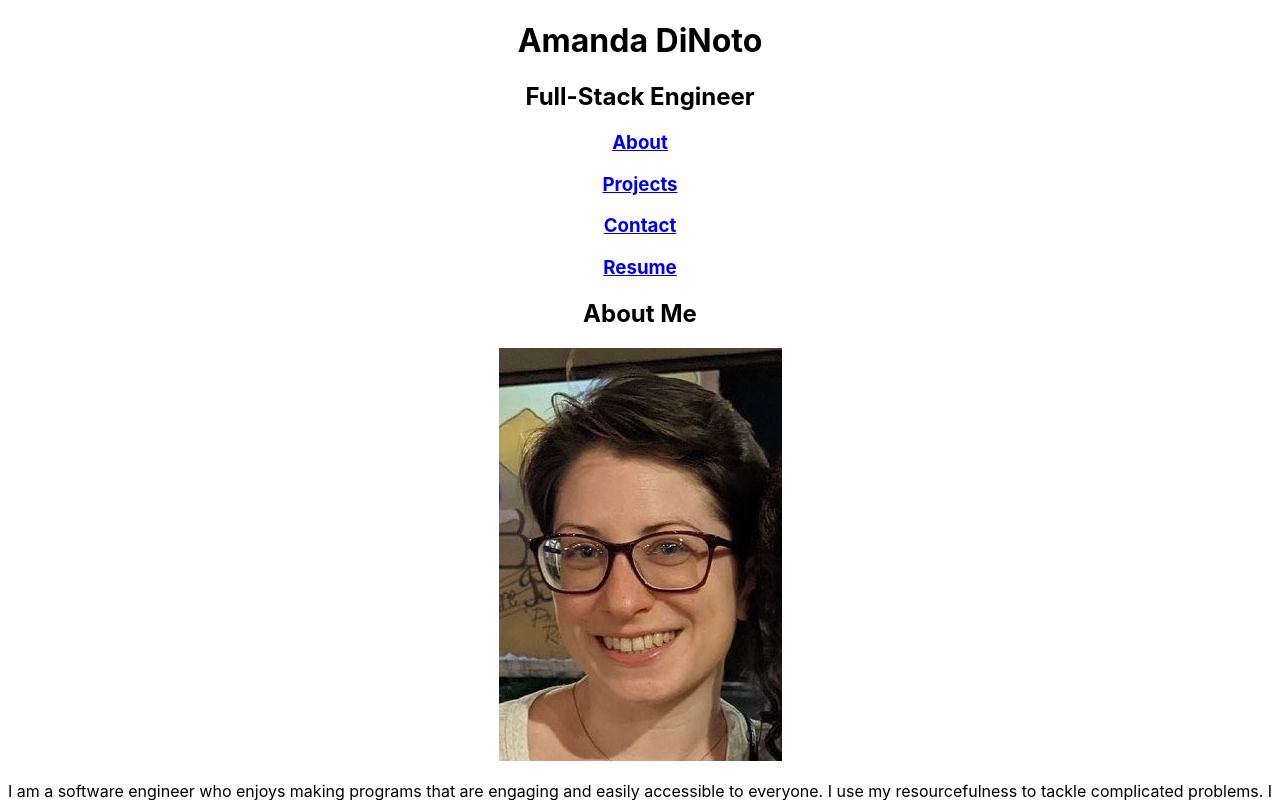
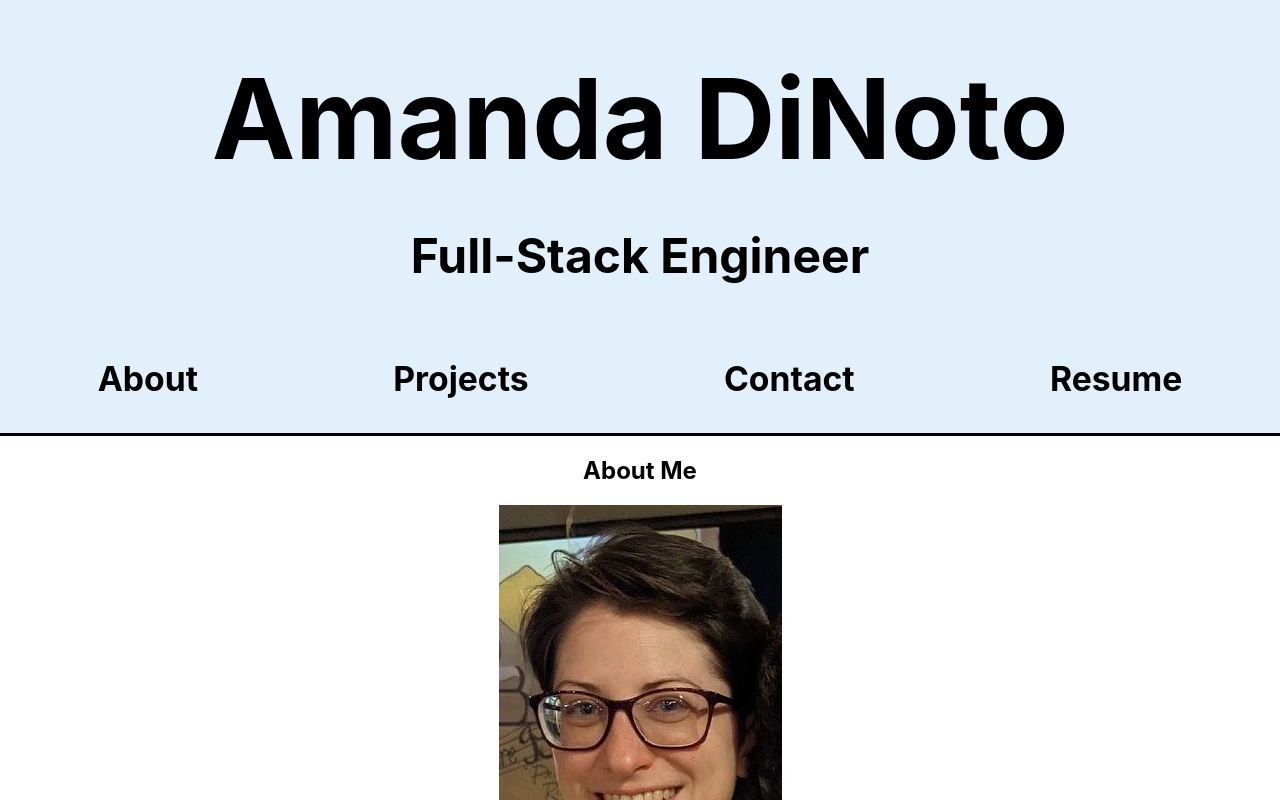
Before and after one commit to Amanda2900/portfolio, a React (Create React App) app: page / in a window 1280 px wide. Shown: the top 800 px of the page. Built offline with nearby package versions, Linux system fonts and the light colour scheme.

Commit message:
add some css to header and make nav sticky

```diff
--- a/src/components/bio.jsx
+++ b/src/components/bio.jsx
@@ -1,5 +1,5 @@
-import React from 'react'
-import image from '../assets/profile-pic.jpg'
+import React from 'react';
+import image from '../assets/profile-pic.jpg';
 
 function Bio() {
   return (
@@ -17,7 +17,7 @@ function Bio() {
         </p>
       </div>
     </section>
-  )
+  );
 }
 
 export default Bio;
--- a/src/components/contact.jsx
+++ b/src/components/contact.jsx
@@ -1,4 +1,4 @@
-import React from 'react'
+import React from 'react';
 
 function Contact() {
   return (
@@ -10,7 +10,7 @@ function Contact() {
         <a href="https://github.com/Amanda2900"><h3>GitHub</h3></a>
       </div>
     </section>
-  )
+  );
 }
 
 export default Contact;
--- a/src/components/footer.jsx
+++ b/src/components/footer.jsx
@@ -1,4 +1,4 @@
-import React from 'react'
+import React from 'react';
 
 function Footer() {
   return (
@@ -6,7 +6,7 @@ function Footer() {
       <h3>Made with React</h3>
       <h3> &#169; Amanda DiNoto 2021</h3>
     </footer>
-  )
+  );
 }
 
 export default Footer;
--- /dev/null
+++ b/src/components/header.css
@@ -0,0 +1,37 @@
+header {
+  background-color: rgba(217, 236, 252, 0.756);
+}
+
+nav {
+  display: flex;
+  justify-content: space-around;
+  font-size: 1.8rem;
+  border-bottom: 3px solid black;
+}
+
+.name {
+  margin: 0;
+  padding-top: 50px;
+  font-size: 7rem;
+}
+
+.title {
+  font-size: 3rem;
+}
+
+.scrolled{
+  position: fixed;
+  top: 0;
+  width: 100vw;
+  background-color: rgba(217, 236, 252, 0.756)
+}
+
+nav > a {
+  justify-content: space-around;
+  text-decoration: none;
+  color: black;
+}
+
+nav > a:hover {
+  text-decoration: underline;
+}
--- a/src/components/header.jsx
+++ b/src/components/header.jsx
@@ -1,20 +1,40 @@
-import React from 'react'
-import resume from '../assets/Amanda_DiNoto_resume.pdf'
+import React, { useEffect } from 'react';
+import resume from '../assets/Amanda_DiNoto_resume.pdf';
+import './header.css';
 
 function Header() {
+  const [scrolled,setScrolled]=React.useState(false);
+
+  const handleScroll=() => {
+    const offset=window.scrollY;
+    if(offset > 320 ){
+      setScrolled(true);
+    }
+    else{
+      setScrolled(false);
+    }
+  }
+
+  useEffect(() => {
+    window.addEventListener('scroll',handleScroll)
+  })
+let navbarClasses=['navbar'];
+  if(scrolled){
+    navbarClasses.push('scrolled');
+  }
+
   return (
     <header>
-      <h1>Amanda DiNoto</h1>
-      <h2>Full-Stack Engineer</h2>
-      <nav>
+      <h1 className="name">Amanda DiNoto</h1>
+      <h2 className="title">Full-Stack Engineer</h2>
+      <nav className={navbarClasses.join(" ")}>
         <a href="#about"><h3>About</h3></a>
         <a href="#projects"><h3>Projects</h3></a>
         <a href="#contact"><h3>Contact</h3></a>
         <a href={resume} download="amanda_dinoto_resume"><h3>Resume</h3></a>
       </nav>
     </header>
-  )
-
+  );
 }
 
 export default Header;
--- a/src/index.js
+++ b/src/index.js
@@ -11,7 +11,4 @@ ReactDOM.render(
   document.getElementById('root')
 );
 
-// If you want to start measuring performance in your app, pass a function
-// to log results (for example: reportWebVitals(console.log))
-// or send to an analytics endpoint. Learn more: https://bit.ly/CRA-vitals
 reportWebVitals();
```
Also changed, not shown: src/App.js (+6 -6 lines), src/components/projects.jsx (+5 -5 lines).
